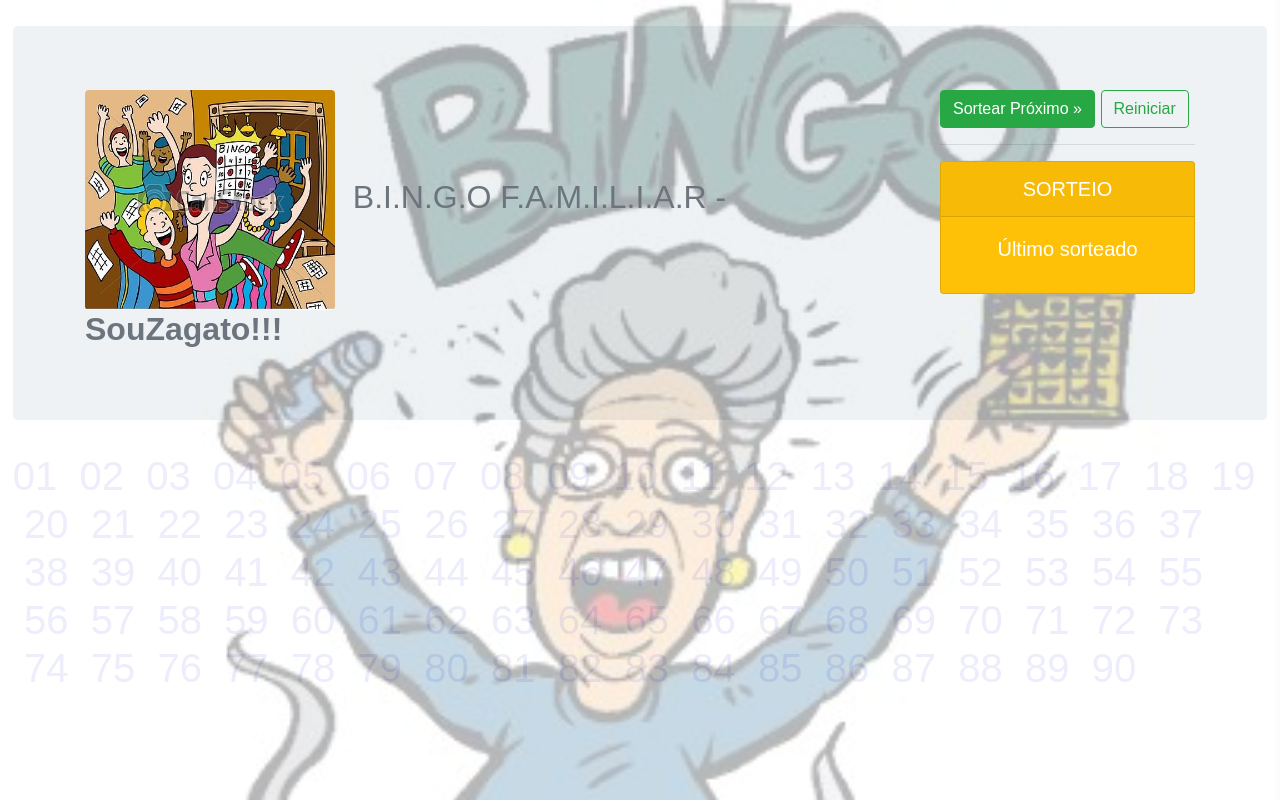
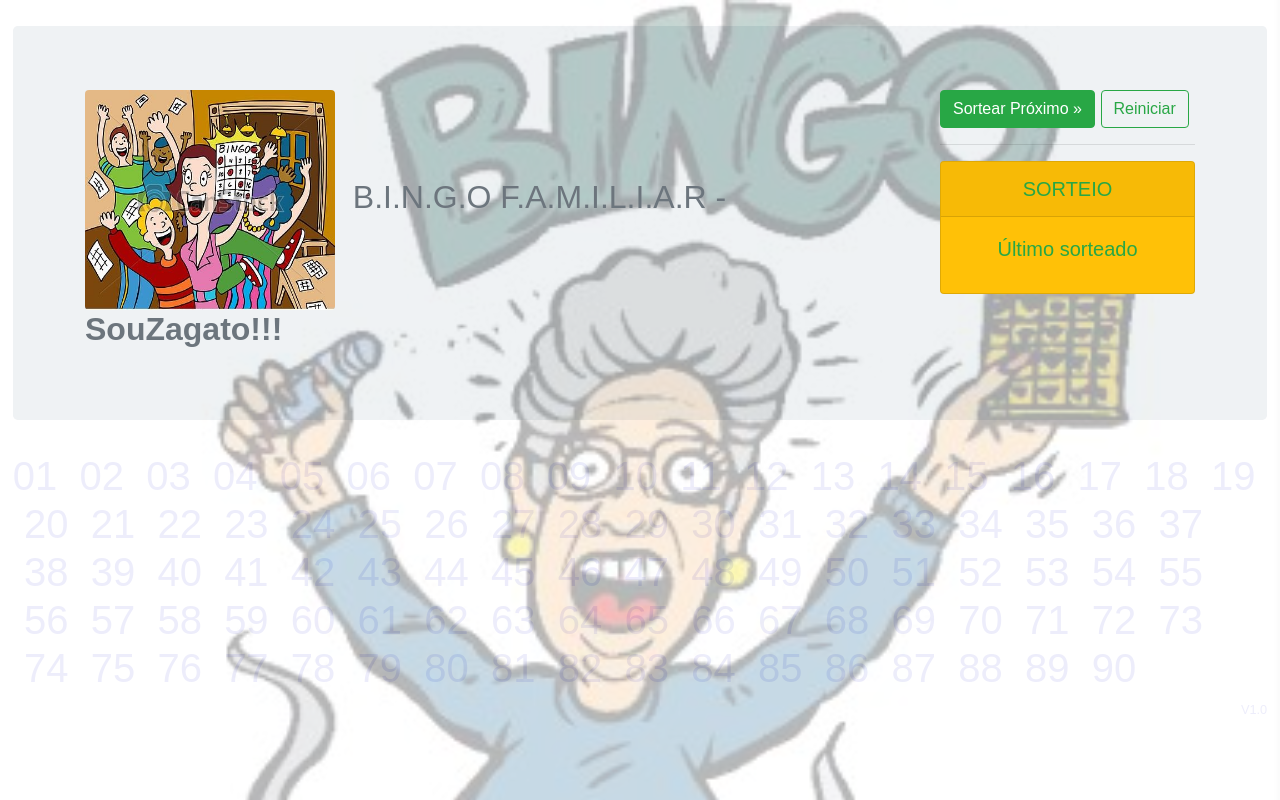
Before and after one commit to alessandrodesouza/bingofamiliar, a React (Create React App) app in the folder bingoapp/: page / in a window 1280 px wide. Built offline with nearby package versions, Linux system fonts and the light colour scheme.

Commit message:
Finalização da versão 1.0

```diff
--- a/bingoapp/src/Components/Bingo.jsx
+++ b/bingoapp/src/Components/Bingo.jsx
@@ -45,14 +45,16 @@ class Bingo extends Component {
                   B.I.N.G.O  F.A.M.I.L.I.A.R - <strong>SouZagato!!!</strong>
                 </h2>
               </div>
-
-              <Sorteio statusSorteio={this.lerStatusSorteio}/>
+              <div className="col-3 zIndex-2">
+                <Sorteio statusSorteio={this.lerStatusSorteio}/>
+              </div>
 
             </div>
           </div>
         </div>
 
         <Sorteados numerosSorteados={this.state.statusSorteio.bolasNaOrdemDeSorteio} />
+        <div className="text-right small texto-branco">V1.0</div>
       </div>
     );
   }
--- a/bingoapp/src/Components/Sorteio.jsx
+++ b/bingoapp/src/Components/Sorteio.jsx
@@ -43,6 +43,9 @@ class Sorteio extends Component {
   }
 
   sortearProximo = () => {
+
+    if (this.state.totalSorteados >= 90)
+      return;
 
     const min = Math.ceil(this.min);
     const max = Math.floor(this.max - this.state.totalSorteados);
@@ -111,19 +114,25 @@ class Sorteio extends Component {
 
   render = () => {
     return (
-      <div className="col-3 zIndex-2">
+      <div>
 
-        <button id="sortear" className="btn btn-success" onClick={this.sortearProximo}>Sortear Próximo &raquo;</button>&nbsp;
+        {
+          this.state.totalSorteados < this.max ?
+          <button id="sortear" className="btn btn-success" onClick={this.sortearProximo}>Sortear Próximo &raquo;</button>
+          :null
+        }
+        &nbsp;
         <button id="reiniciar" className="btn btn-outline-success" onClick={this.reiniciarJogo}>Reiniciar</button>
         <hr/>
 
         <div className="card text-white text-center bg-warning mb-3" style={{maxWidth: "18rem"}}>
-          <div className="card-header">SORTEIO</div>
+          <div className="card-header text-success">SORTEIO</div>
           <div className="card-body">
-            <h5 className="card-title">Último sorteado</h5>
+            <h5 className="card-title text-success">Último sorteado</h5>
             <h1 className="card-text text-success animated infinite flash">{this.formatarNumeroParaMostrar(this.state.ultimoSorteado)}</h1>
           </div>
         </div>
+
       </div>
     );
   }
```
Also changed, not shown: 2 other files (tests, documents, lock files or other folders).
